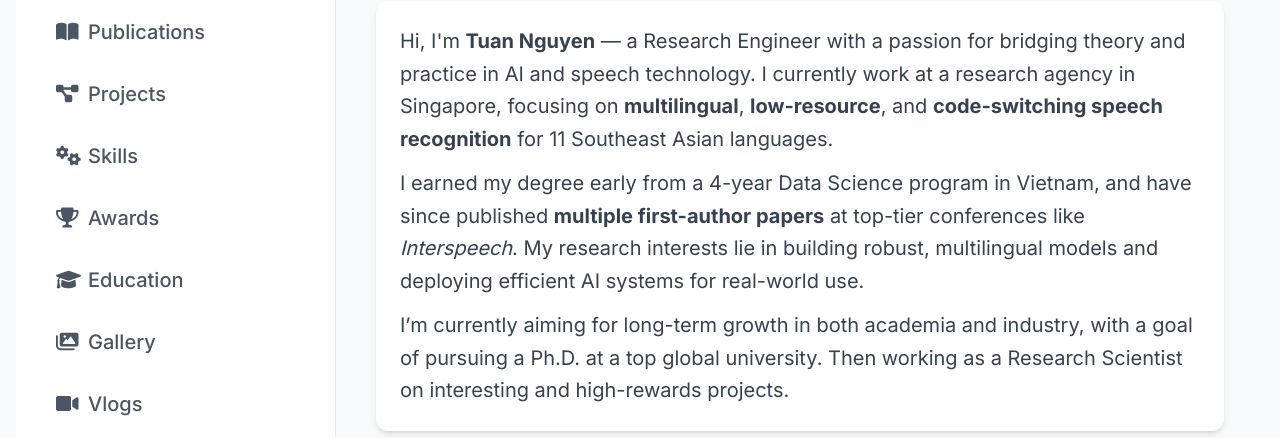
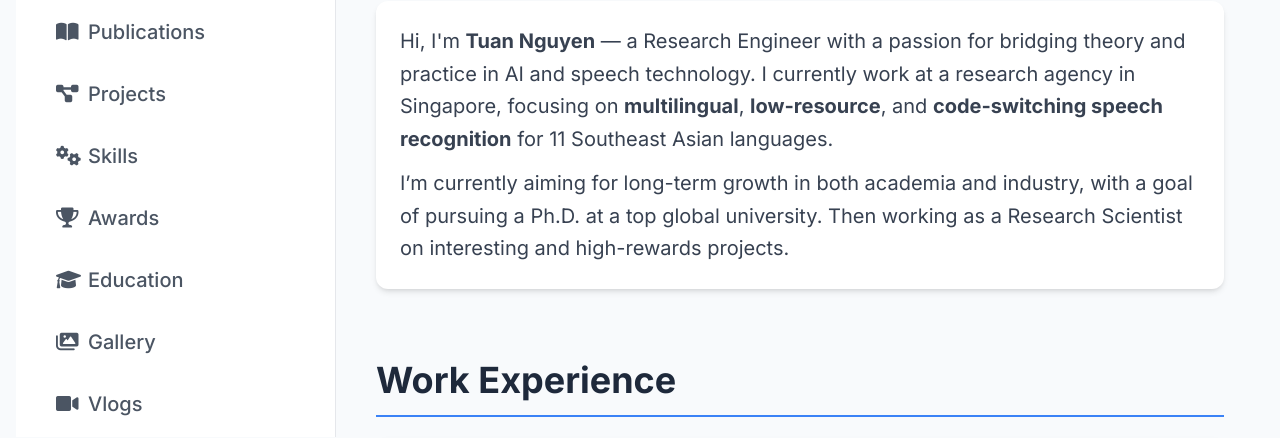
Before and after one commit to tuanio/portfolio, a plain HTML site: page index.html in a window 1280 px wide. Shown: the part 363-801 px from the top of the page. Drawn offline with nearby package versions, Linux system fonts and the light colour scheme.

Commit message:
Update index.html

```diff
--- a/index.html
+++ b/index.html
@@ -373,10 +373,10 @@
                             Hi, I'm <strong>Tuan Nguyen</strong> — a Research Engineer with a passion for bridging theory and practice in AI and speech technology.
                             I currently work at a research agency in Singapore, focusing on <strong>multilingual</strong>, <strong>low-resource</strong>, and <strong>code-switching speech recognition</strong> for 11 Southeast Asian languages.
                         </p>
-                        <p class="text-gray-700 leading-relaxed mt-3">
-                            I earned my degree early from a 4-year Data Science program in Vietnam, and have since published <strong>multiple first-author papers</strong> at top-tier conferences like <em>Interspeech</em>.
+<!--                         <p class="text-gray-700 leading-relaxed mt-3">
+                            I finish my Data Science Programe early from a 4-year Data Science program in Vietnam, and have since published <strong>multiple first-author papers</strong> at top-tier conferences like <em>Interspeech</em>.
                             My research interests lie in building robust, multilingual models and deploying efficient AI systems for real-world use.
-                        </p>
+                        </p> -->
                         <p class="text-gray-700 leading-relaxed mt-3">
                             I’m currently aiming for long-term growth in both academia and industry, with a goal of pursuing a Ph.D. at a top global university. Then working as a Research Scientist on interesting and high-rewards projects.
                         </p>
```
